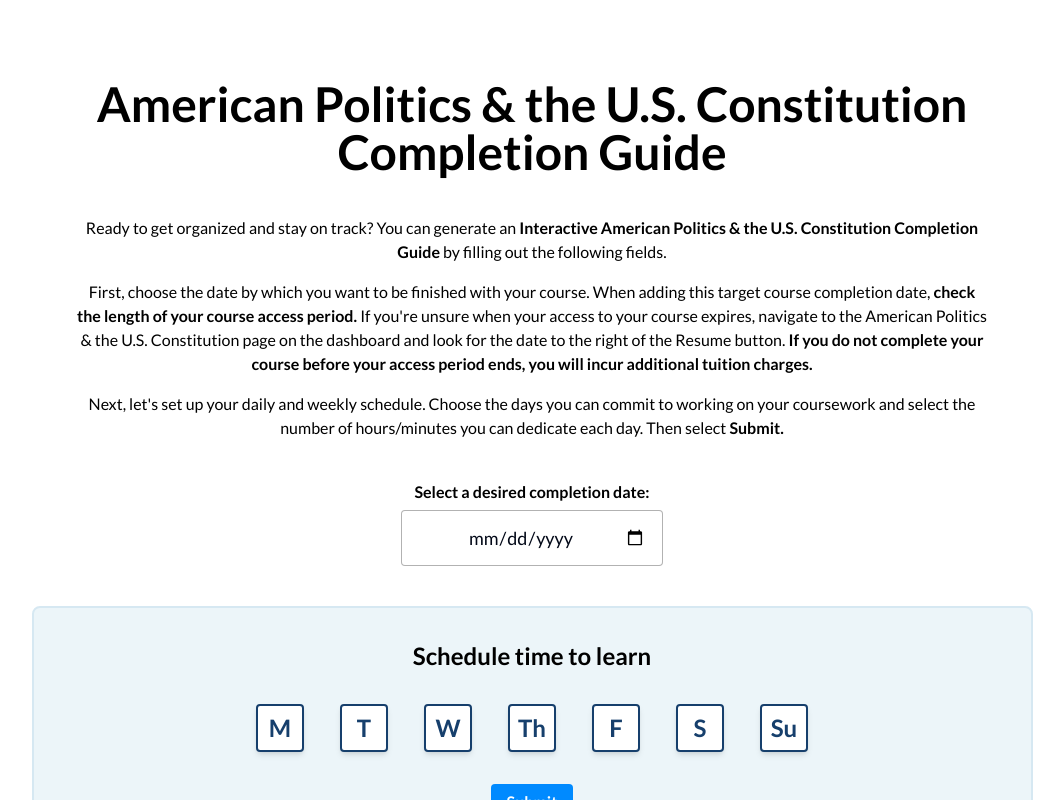
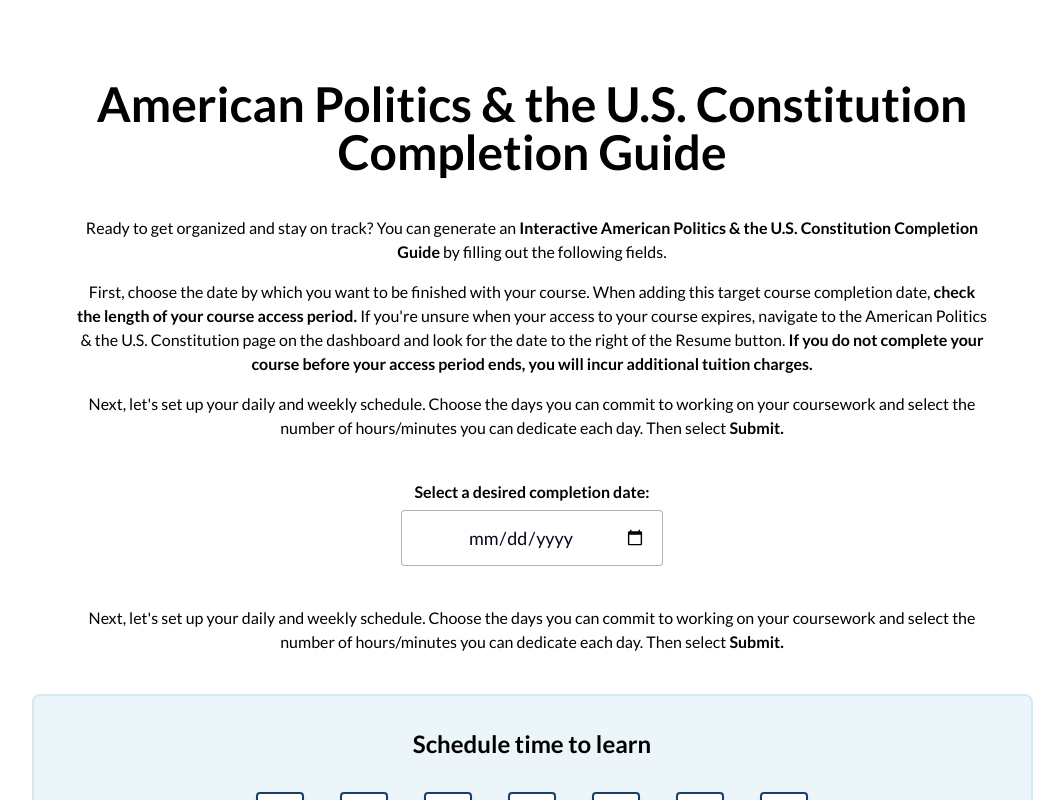
Before and after one commit to academyproduct/dynamic_completion_guide, a React (Vite) app: page / in a window 1280 px wide. Shown: the top 800 px of the page, without its empty margins (108-1172 px from the left). Built offline with nearby package versions, Linux system fonts and the light colour scheme.

Commit message:
Adding final changes to main

```diff
--- a/client/components/DayBlock.tsx
+++ b/client/components/DayBlock.tsx
@@ -35,7 +35,7 @@ export default function DayBlock({
 
   if (isExpanded) {
     return (
-      <div className={cn("w-80 h-[300px] p-4 flex flex-col gap-3 border-4 shrink-0", isFinalDay ? "border-red-500 bg-red-50" : "border-brand-teal bg-white")}>
+      <div className={cn("w-80 h-[300px] p-4 flex flex-col gap-3 border-4 shrink-0", isFinalDay ? "border-brand-teal bg-brand-teallight" : "border-brand-navy bg-white")}>
         <div className="flex items-center gap-2">
           <input
             type="checkbox"
@@ -70,8 +70,8 @@ export default function DayBlock({
                 </div>
               ))}
               {isFinalDay && (
-                <div className="mt-4 pt-4 border-t-2 border-red-300 text-center">
-                  <p className="text-red-700 text-base font-bold font-lato">
+                <div className="mt-4 pt-4 border-t-2 border-brand-teal text-center">
+                  <p className="text-brand-navy text-base font-bold font-lato">
                     🎉 Congratulations, you've completed the course!
                   </p>
                 </div>
@@ -90,7 +90,7 @@ export default function DayBlock({
       className={cn(
         "w-[84px] h-[300px] relative shrink-0 border-2 flex items-center justify-center transition-all",
         isFinalDay
-          ? "bg-red-600 border-red-600 cursor-pointer hover:shadow-lg"
+          ? "bg-brand-teal border-brand-teal cursor-pointer hover:shadow-lg"
           : isActive
           ? "cursor-pointer bg-brand-navy border-brand-navy hover:shadow-lg"
           : "bg-brand-grey border-brand-grey cursor-not-allowed opacity-50"
--- a/client/pages/Index.tsx
+++ b/client/pages/Index.tsx
@@ -279,6 +279,12 @@ export default function Index() {
           </div>
         </div>
 
+        <div className="max-w-[911px] text-center">
+          <p className="text-base text-black font-lato">
+            Next, let's set up your daily and weekly schedule. Choose the days you can commit to working on your coursework and select the number of hours/minutes you can dedicate each day. Then select <span className="font-bold">Submit.</span>
+          </p>
+        </div>
+
         <div className="w-full max-w-[1001px] bg-[rgba(214,232,242,0.45)] border-2 border-[#D6E8F2] rounded-lg p-8 flex flex-col items-center gap-8">
           <div className="w-full flex flex-col items-center gap-8">
             <h2 className="text-2xl font-bold text-black text-center font-lato">Schedule time to learn</h2>
--- a/tailwind.config.ts
+++ b/tailwind.config.ts
@@ -61,6 +61,7 @@ export default {
           navy: "#163F6C",
           blue: "#008AFF",
           teal: "#5D9D93",
+          teallight: "#5D9D9330",
           lightblue: "#D6E8F2",
           grey: "#90939C",
           lightgrey: "#AEAEB2",
```
